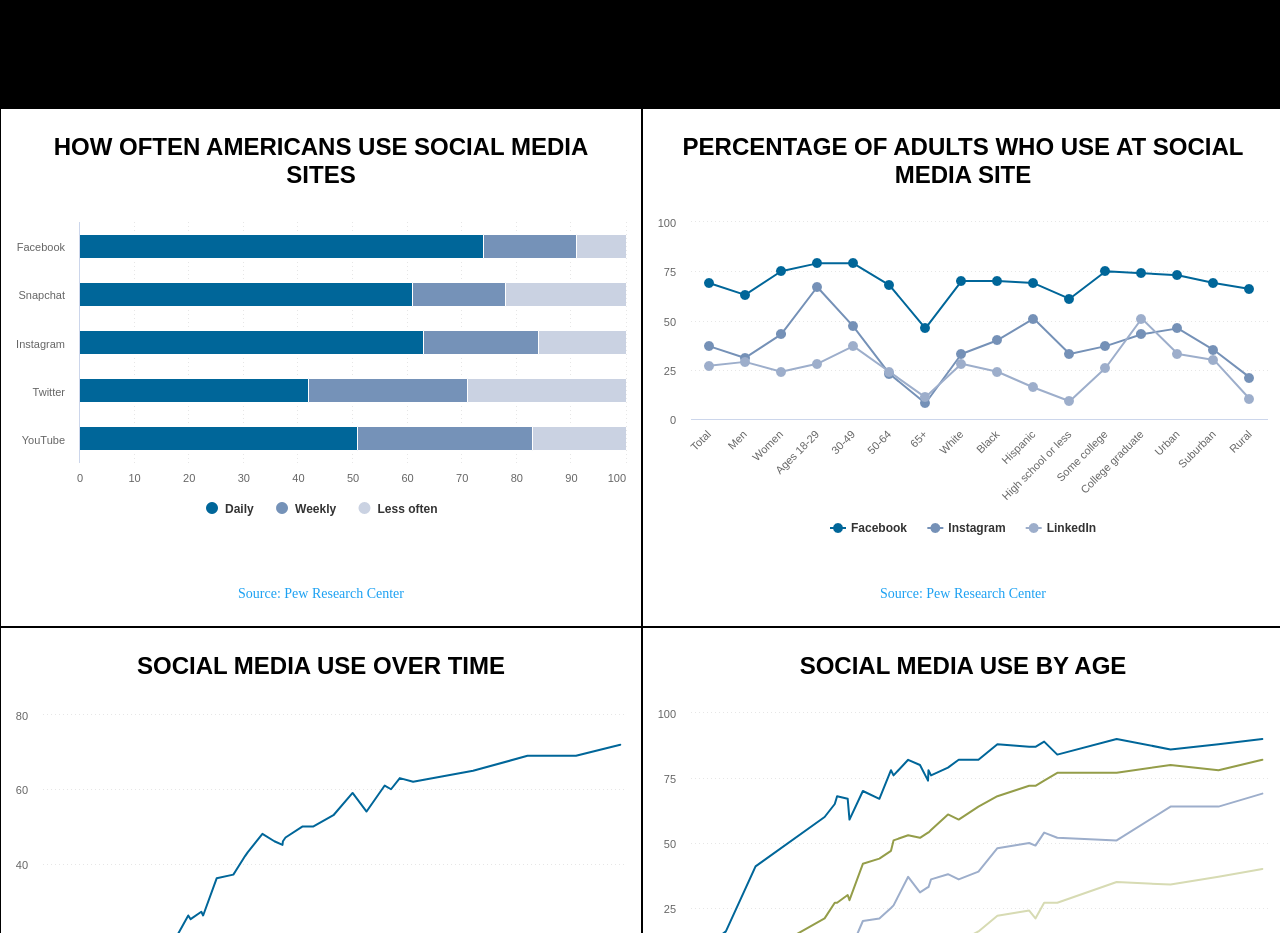
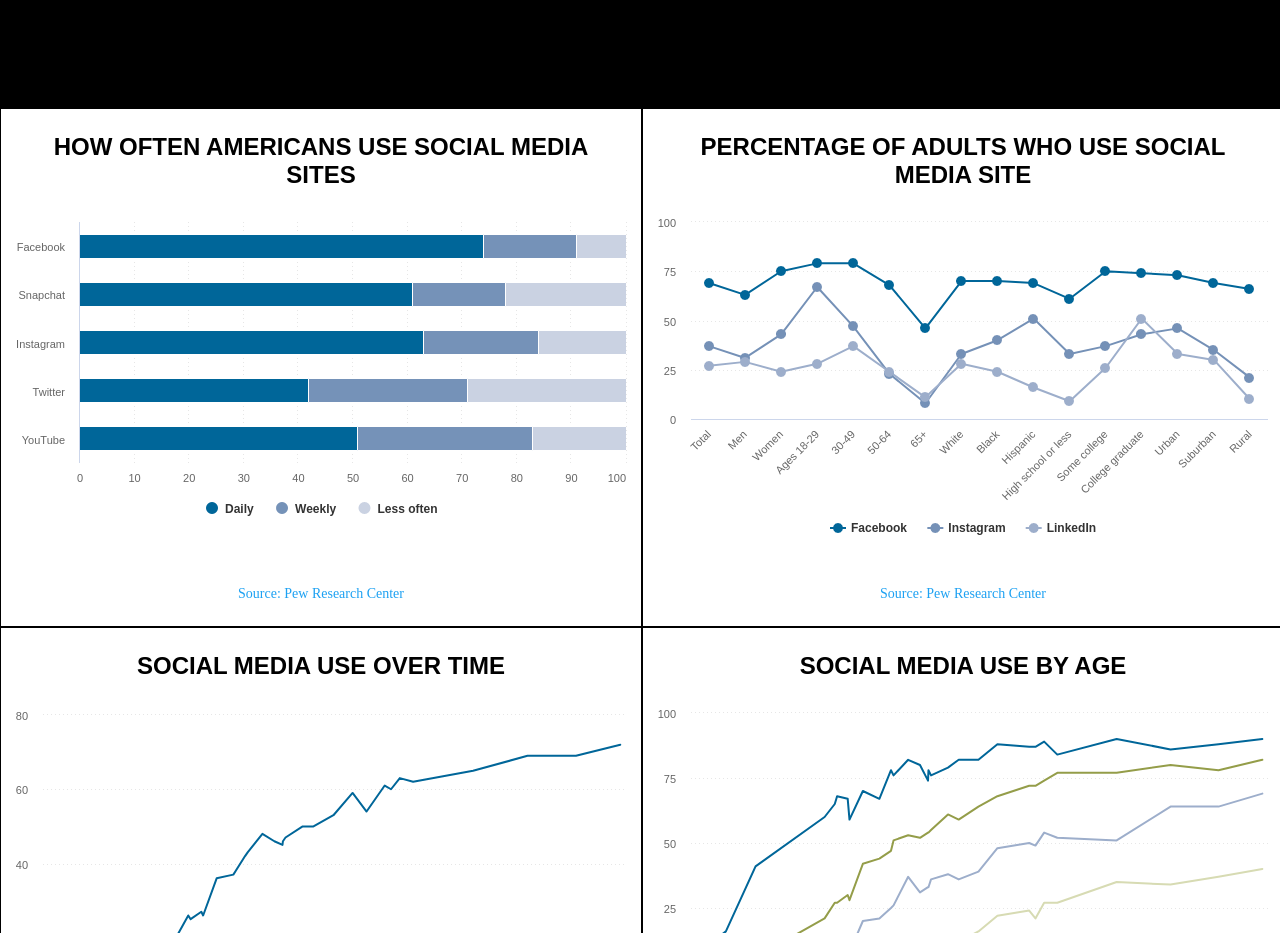
Before and after one commit to stxne/SocialMediaAddict, a plain HTML site: page index.html in a window 1280 px wide. Shown: the part 1600-2533 px from the top of the page. Drawn offline with Linux system fonts and the light colour scheme; a web font is replaced by a local one.

Commit message:
Final Site.

```diff
--- a/index.html
+++ b/index.html
@@ -52,7 +52,7 @@
 
       <a href="https://www.pewresearch.org/internet/fact-sheet/social-media/">
         <div class="graphContent">
-          <h3>PERCENTAGE OF ADULTS WHO USE AT SOCIAL MEDIA SITE</h3>
+          <h3>PERCENTAGE OF ADULTS WHO USE SOCIAL MEDIA SITE</h3>
           <img src="GraphThree.png" alt="">
           <p>Source: Pew Research Center</p>
         </div>
```
Also changed, not shown: faq.html (+1 -1 lines).
